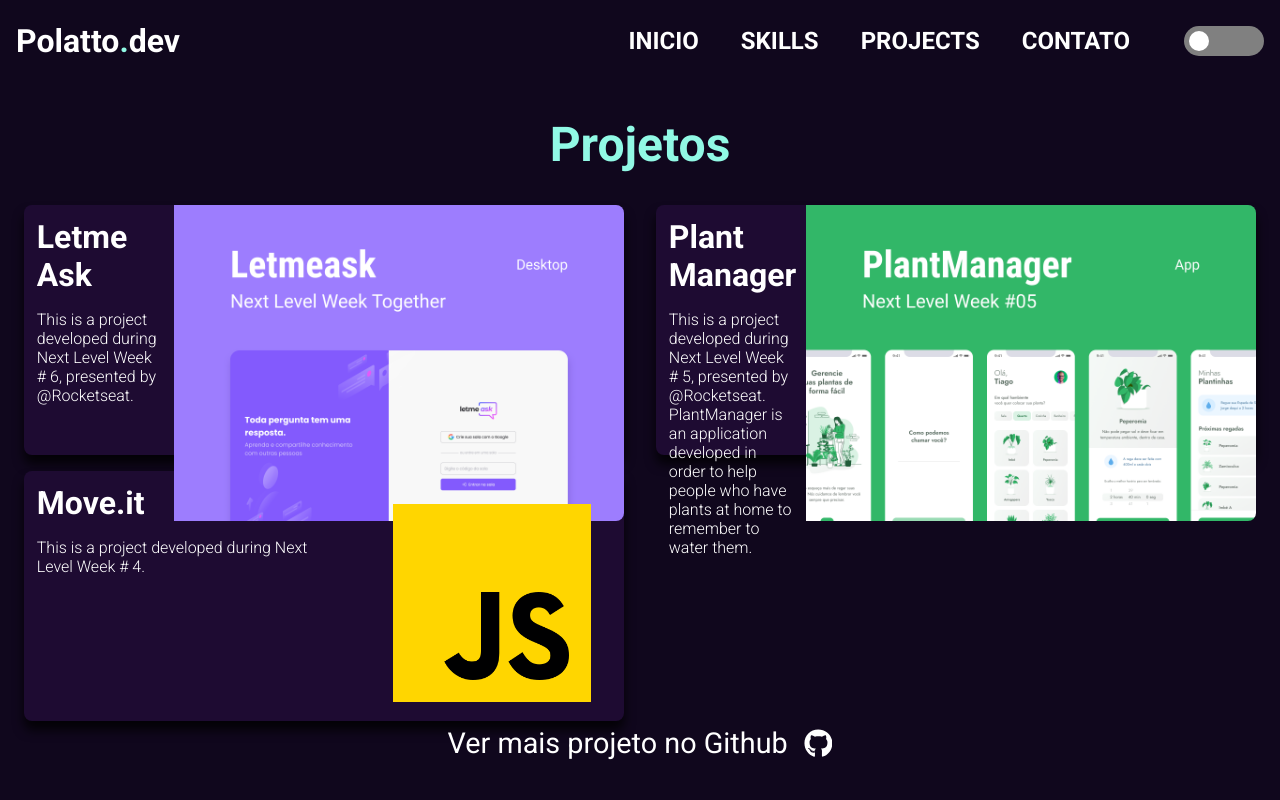
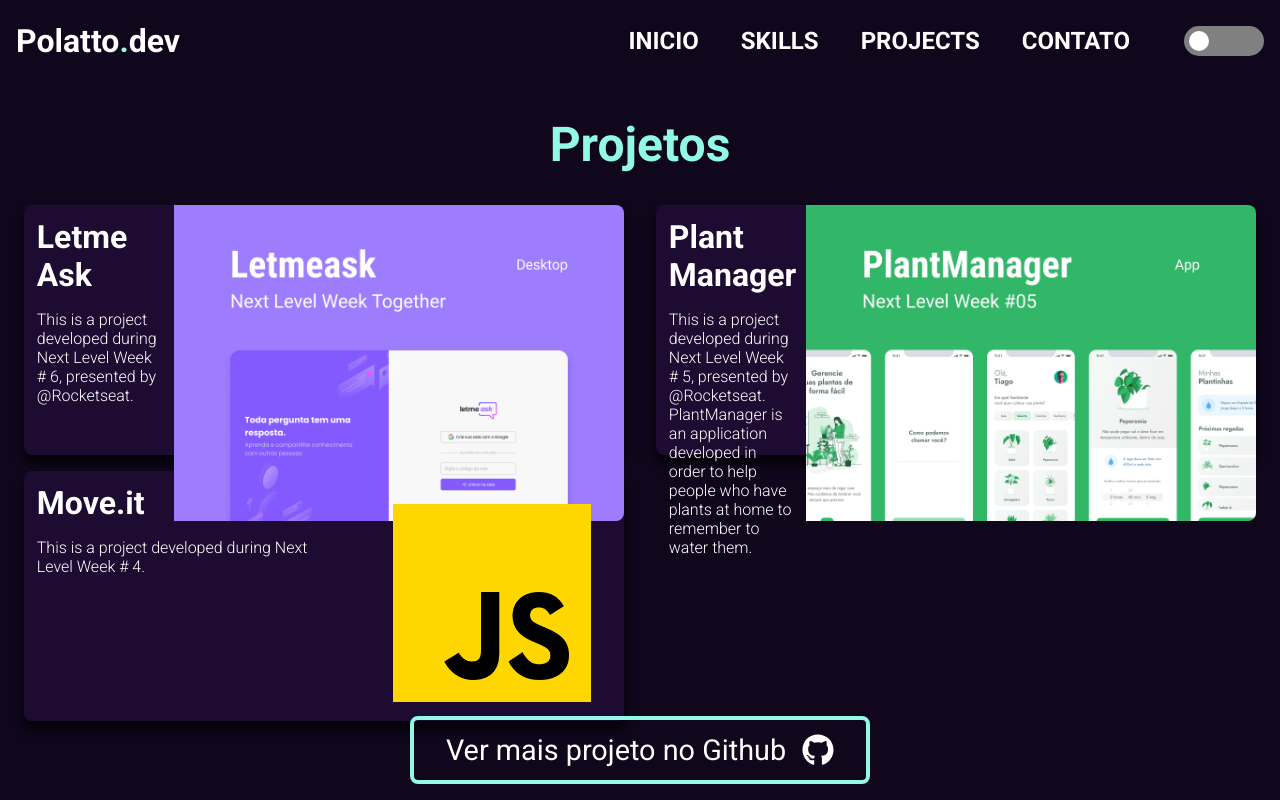
Before and after one commit to devpolatto/Portfolio, a Next.js app: page /projects in a window 1280 px wide. Built offline with nearby package versions, Linux system fonts and the light colour scheme.

Commit message:
editing button

```diff
--- a/src/pages/projects.tsx
+++ b/src/pages/projects.tsx
@@ -63,14 +63,15 @@
                         <Image src={js} placeholder="blur" />
                     </ProjectPreview>
                 </Project>
+                <SeeMoreFooter>
+                    <Link href="https://github.com/devpolatto?tab=repositories" >
+                        <div className="see-more">
+                            Ver mais projeto no Github <FaGithub className="githubicon" />
+                        </div>
+                    </Link>
+                </SeeMoreFooter>
             </ProjectGrid>
-            <SeeMoreFooter>
-                <Link href="https://github.com/devpolatto?tab=repositories">
-                    <div className="see-more">
-                        Ver mais projeto no Github <FaGithub className="githubicon" />
-                    </div>
-                </Link>
-            </SeeMoreFooter>
+
         </Container>
     );
 }
--- a/styles/projects/index.ts
+++ b/styles/projects/index.ts
@@ -16,7 +16,6 @@
     max-width: 1980px;
     height: 100%;
     max-height: 100vh;
-
     overflow-y: scroll;
 
     display: grid;
@@ -172,11 +171,16 @@
     width: 100%;
     padding: 1rem 0;
 
-    position: fixed;
-    bottom: 0;
     display: flex;
     justify-content: center;
     text-decoration: none;
+
+    &:hover{
+        .see-more{
+            background-color: ${props => props.theme.textHoverPrimary};
+            color: ${props => props.theme.textSeeMoreButton};
+        }
+    }
 
     .see-more{
         display: flex;
@@ -185,18 +189,19 @@
 
         padding: 0.5rem 0.8rem;
 
+        background-color: transparent;
+
+        border: 2px solid ${props => props.theme.borderSeeMoreButton};
+        border-radius: 8px;
+
         cursor: pointer;
         color: ${props => props.theme.text_primary};
         font-size: 1rem;
 
-        transition: 0.2s ease-in-out;
-
-        &:hover{
-            color: ${props => props.theme.textHoverPrimary}
-        }
+        transition: 0.4s ease-in-out;
 
         .githubicon{
-            color: ${props => props.theme.text_primary};
+            background: transparent;
         }
     }
 
@@ -204,8 +209,21 @@
         bottom: 16px;
         font-size: 1.8rem;
 
+        position: fixed;
+        bottom: 0;
+        left: 0;
+        z-index: 10;
+
         .see-more{
             font-size: 1.8rem;
+            padding: 0.8rem 2rem;
+
+            border: 4px solid ${props => props.theme.borderSeeMoreButton};
+
+        .githubicon{
+            height: 32px;
+            width: 32px;
+        }
 
         }
     }
--- a/styles/themes/dark.ts
+++ b/styles/themes/dark.ts
@@ -10,5 +10,7 @@
     activeSwitchTheme: '#0b246e',
     title_section: '#91F9E5',
     cardbox: '#1e0b32',
-    textHoverPrimary: '#91F9E5'
+    textHoverPrimary: '#91F9E5',
+    textSeeMoreButton: '#0e0e0e',
+    borderSeeMoreButton: '#91F9E5'
 }
--- a/styles/themes/light.ts
+++ b/styles/themes/light.ts
@@ -10,5 +10,7 @@
     activeSwitchTheme: '#0b246e',
     title_section: '#0e0e0e',
     cardbox: '#FFFFFF',
-    textHoverPrimary: '#343434'
+    textHoverPrimary: '#343434',
+    textSeeMoreButton: '#FFFFFF',
+    borderSeeMoreButton: '#0e0e0e'
 }
```
